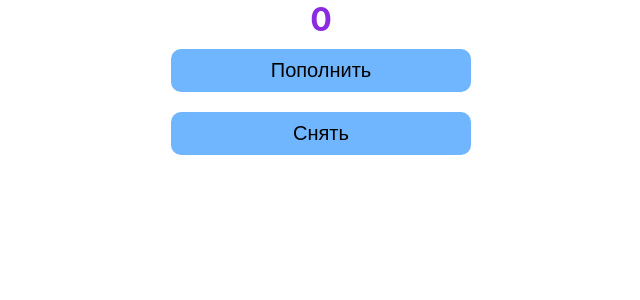
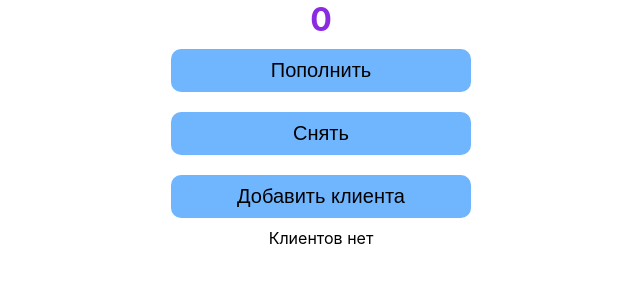
Before and after one commit to MiDimas/redux_learn, a React (Create React App) app: page / in a window 1280 px wide. Shown: the top 300 px of the page, without its empty margins (319-959 px from the left). Built offline with nearby package versions, Linux system fonts and the light colour scheme.

Commit message:
Добавлены еще несколько типов для редюсера
Добавление и удаление клиентов при работе со стейтом представляющим
из себя массив с объектами

```diff
--- a/src/App.js
+++ b/src/App.js
@@ -4,6 +4,7 @@ import {useDispatch, useSelector} from "react-redux";
 function App() {
     const dispatch = useDispatch();
     const cash = useSelector( state => state.cash.cash);
+    const customers = useSelector( state => state.customer.customers)
 
     const addCash = () => {
         try{
@@ -27,6 +28,31 @@ function App() {
             console.log(e.message)
         }
     };
+    const addCustomer = () => {
+        try{
+            const value = prompt('Введите Имя?');
+            const customer = {
+                name: value,
+                id: Date.now()
+            }
+            if(value){
+                dispatch({type: "ADD_CUSTOMER", payload: customer})
+            }
+        }
+        catch (e){
+            console.log(e.message)
+        }
+    };
+    const removeCustomer = (customer) => {
+        try{
+            if(customer){
+                dispatch({type: "REMOVE_CUSTOMER", payload: customer.id})
+            }
+        }
+        catch (e){
+            console.log(e.message)
+        }
+    };
 
     return (
       <div className="App">
@@ -36,6 +62,14 @@ function App() {
                       onClick={addCash}>Пополнить</button>
               <button className="btn"
                   onClick={getCash}>Снять</button>
+              <button className="btn"
+                      onClick={addCustomer}>Добавить клиента</button>
+              <div>
+                  {customers.length
+                      ? customers.map(value => (<div key={value.id} onClick={() => removeCustomer(value)}>{value.name}</div>))
+                      : <div>Клиентов нет</div>
+                  }
+              </div>
           </div>
       </div>
     );
--- a/src/store/reducers/customerReducer.js
+++ b/src/store/reducers/customerReducer.js
@@ -6,8 +6,8 @@ export const customerReducer = (state =defaultState, action) => {
     switch (action.type) {
         case "ADD_CUSTOMER":
             return {...state, customers: [...state.customers, action.payload]};
-        case "GET_CUSTOMERS":
-            return {...state, customers: [...state.customers]};
+        case "REMOVE_CUSTOMER":
+            return {...state, customers: [...state.customers.filter(obj => obj.id !== action.payload)]};
         default:
             return state;
     }
```
